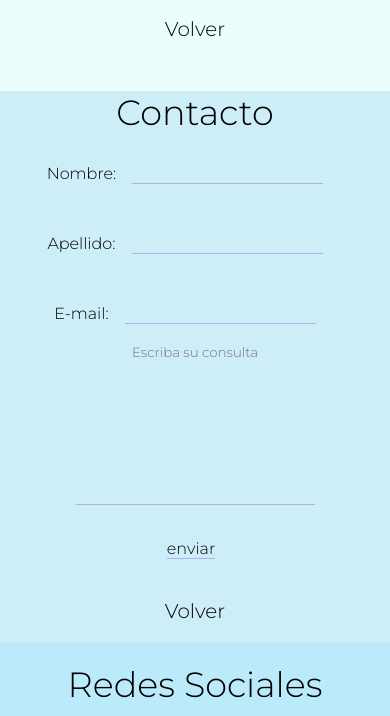
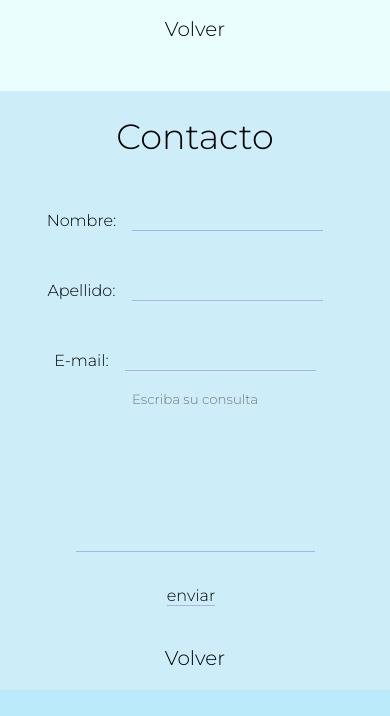
Before and after one commit to didiodidi/aplicando-sass, a website: page index.html in a window 390 px wide. Shown: the part 4633-5349 px from the top of the page. Drawn offline with Linux system fonts and the light colour scheme; a web font is replaced by a local one.

Commit message:
responsive en contactos

```diff
--- a/scss/components/_contacto.scss
+++ b/scss/components/_contacto.scss
@@ -8,6 +8,9 @@
         justify-items: center;
         align-items: center;
         align-content: center;
+            h2{
+                padding: 6%;
+            }
             div{
                 textarea{
                     text-align: center;
```
Also changed, not shown: css/style.css, 1 other file.
